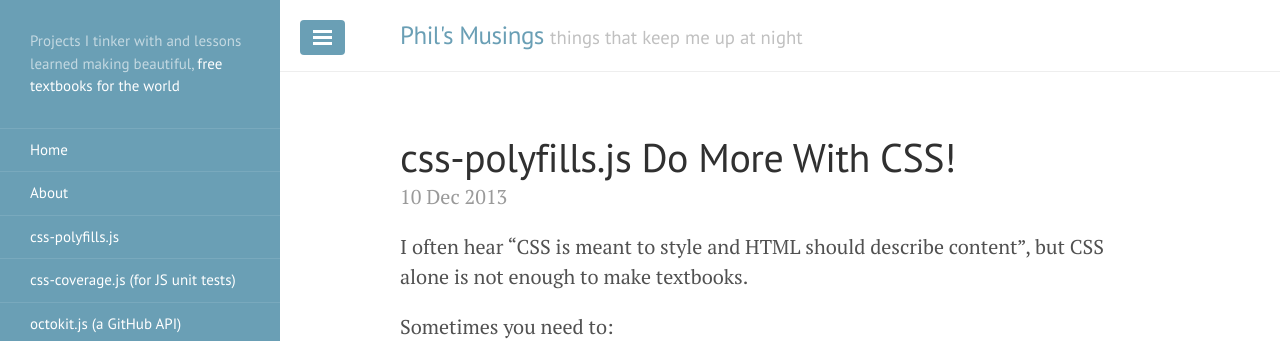
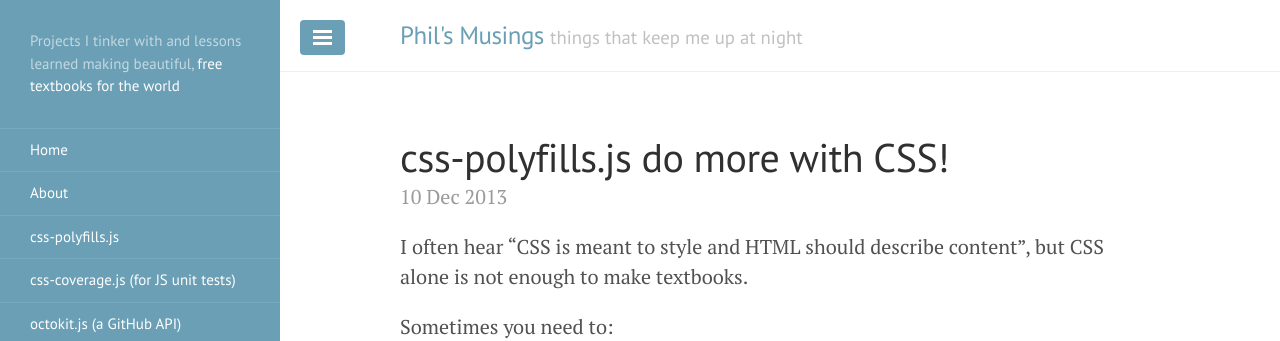
Before and after one commit to philschatz/philschatz.github.io, a Jekyll site: the page built from _posts/2013-12-10-css-polyfills.md, in a window 1280 px wide and 900 px high. Shown: the top 341 px of the window. Built offline with Jekyll 4.4.1, drawn with Linux system fonts in a browser that asks for light colours; Markdown is read by kramdown in place of the engine named in the settings.

Commit message:
sentence-case

```diff
--- a/_posts/2013-12-10-css-polyfills.md
+++ b/_posts/2013-12-10-css-polyfills.md
@@ -1,6 +1,6 @@
 ---
 layout: post
-title: css-polyfills.js Do More With CSS!
+title: css-polyfills.js do more with CSS!
 ---
 
 I often hear "CSS is meant to style and HTML should describe content", but CSS alone is not enough to make textbooks.
```
